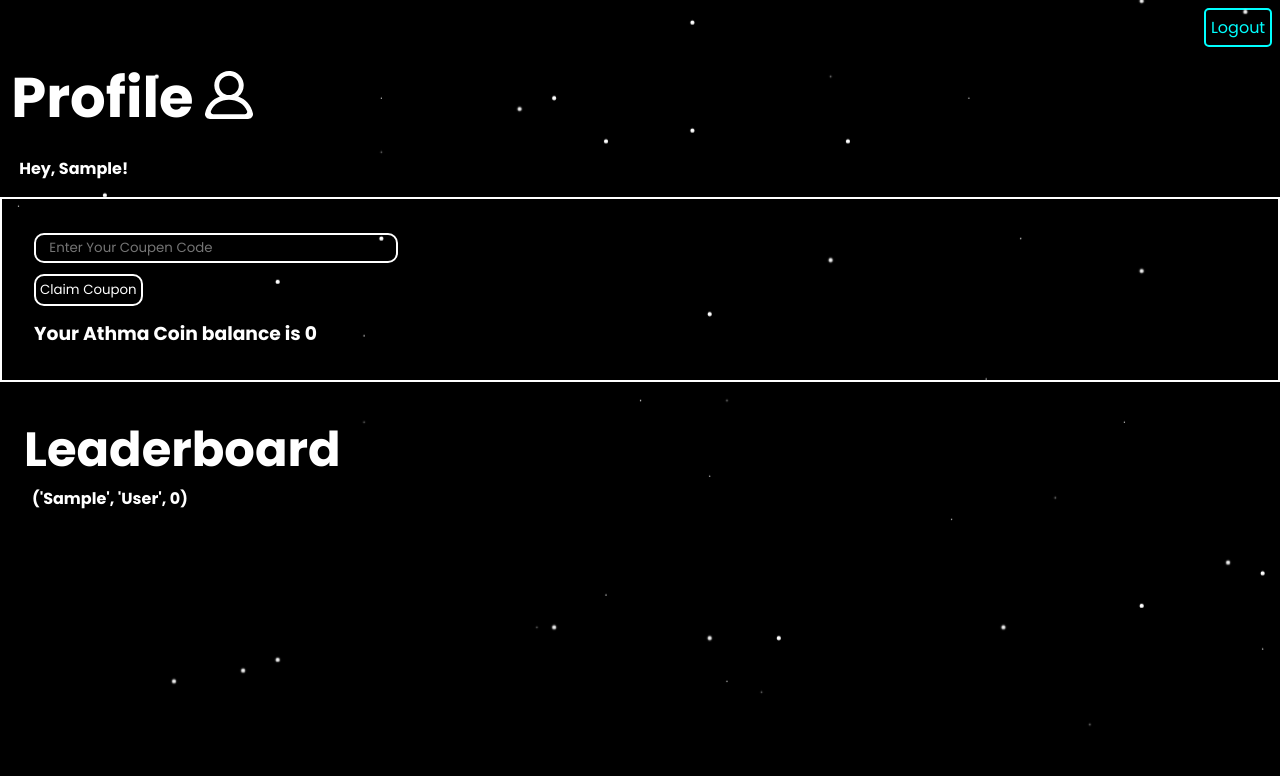
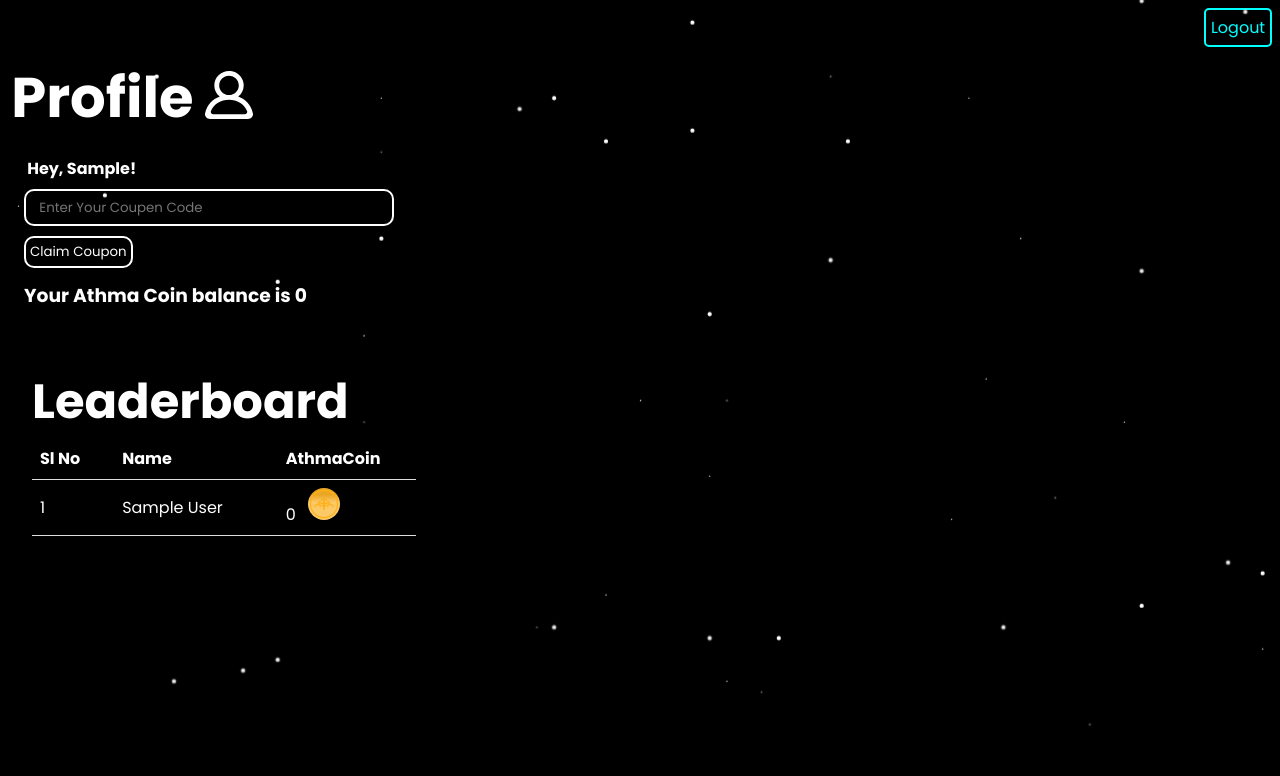
Before and after one commit to Sree077/AthmaCoin, a Django app: page /profile/ in a window 1280 px wide. Shown: the top 776 px of the page. Run offline with Django 5.2, Linux system fonts and the light colour scheme; the visitor is signed in with stand-in values (Sample User, id 1); data comes from the database, SQL or seed files in the repository; parts of the project's set-up code (start-up, migrations or seed data) failed here and were passed over.

Commit message:
leaderboard

```diff
--- a/accounts/views.py
+++ b/accounts/views.py
@@ -52,7 +52,7 @@ def logout(request):
 
 @login_required
 def profile(request):
-    leaderboard = CustomUser.objects.order_by('-AthmaCoin').values_list('first_name', 'last_name', 'AthmaCoin')
+    leaderboard = CustomUser.objects.order_by('-AthmaCoin').values('first_name', 'last_name', 'AthmaCoin')
     return render(request,"home.html",{"leaderboard": leaderboard})
 
 
--- a/static/profile.css
+++ b/static/profile.css
@@ -9,6 +9,7 @@
 font-family: "Poppins";
 color: #fff;
 }
+
 
 .profile-a{
 display: flex;
@@ -30,7 +31,7 @@ padding-left: 0.2em;
 h2{
     font-size: 1em;
     padding-left: 0.2em;
-    margin: 1em;
+    margin: 1em 0 -1em 1.5em;
 }
 .profile{
     display: flex;
@@ -46,17 +47,17 @@ h2{
 .coupon-box{
     display: flex;
     flex-direction: column;
-    border: 2px solid #fff;
-    padding: 2em;
+
+    padding: 1.5em;
    width: 100%;
-z-index: -1;
+
 }
 .coupon-box form{
     line-height: 2em;
 
 }
 .coupon-box form input{
-    line-height: 2em;
+    line-height: 2.5em;
     width: 20%;
     padding-left: 1em;
     background:none;
@@ -75,19 +76,43 @@ z-index: -1;
 
 }
 .leaderboard{
+    margin-left: 2em;
     margin-top: 2em;
-    width: 50%;
+    width: 30%;
 }
 .leaderboard h4{
     font-size: 3em;
-    padding-left: 0.5em;
+    padding-left: 0em;
 }
 .leaderboard h5{
     font-size: 1em;
     padding-left: 2em;
-
+    margin-top: 1em;
+border: 2px solid #fff;
+border-radius: 5px;
+padding: 0.3em;
+}
+table {
+    width: 100%; /* Ensures the table spans the entire width of its container */
+    border-collapse: collapse; /* Optional: removes space between borders */
 }
 
+th, td {
+    padding: 8px; /* Adds padding around the text in each cell */
+    text-align: left; /* Aligns text to the left */
+    border-bottom: 1px solid #ddd; /* Optional: adds a light border under each row */
+}
+
+th:nth-child(2), td:nth-child(2) {
+    padding-left: 20px; /* Adds more space to the left of content in the second column */
+    padding-right: 20px; /* Adds more space to the right of content in the second column */
+}
+
+table img{
+    width: 3em;
+    height: 2em;
+    padding-left: 0.5em;
+}
 .main {
     position: fixed;
     top: 50%;
@@ -117,6 +142,7 @@ z-index: -1;
 
     .coupon-box form input{
 width: 100%;
+
     }
 
 
--- a/static/register.css
+++ b/static/register.css
@@ -10,9 +10,11 @@
    box-sizing: border-box;
 font-family: "Poppins";
 }
-.message{
+.message-color ul li{
     color: #fff;
+    text-align: center;
 }
+
 .login-h1{
     text-align: center;
     margin-bottom: 1.2em;
--- a/templates/home.html
+++ b/templates/home.html
@@ -10,7 +10,7 @@
 
 <div class="profile">
 <h1>Profile </h1>
-<img src="../static/profile-round.svg" alt="profile-svg" srcset="">
+<img src="{% static 'profile-round.svg' %}" alt="profile-svg" srcset="">
 </div>
 <h2>Hey, {{user.first_name}}!</h2>
 <div class="coupon-box">
@@ -23,8 +23,25 @@
 </div>
 <div class="leaderboard">
 <h4>Leaderboard</h4>
-{% for data in leaderboard %}
-   <h5>{{data}}</h5>
-{% endfor %}
+
+
+    <table>
+        <thead>
+            <tr>
+                <th>Sl No</th>
+                <th>Name</th>
+                <th>AthmaCoin </th>
+            </tr>
+        </thead>
+        <tbody>
+            {% for user in leaderboard %}
+            <tr>
+                <td>{{ forloop.counter }}</td>
+                <td class="name">{{ user.first_name }} {{ user.last_name }}</td>
+                <td class="coin">{{ user.AthmaCoin }}<img src="{% static 'AthmaCoin.svg' %}" alt="coin">  </td>
+            </tr>
+            {% endfor %}
+        </tbody>
+    </table>
 </div>
 {% endblock %}
--- a/templates/login.html
+++ b/templates/login.html
@@ -4,7 +4,7 @@
 
 <link rel="stylesheet" href="{% static 'login.css' %}">
 <div class="header-main">
-    <img src="../static/nav logo 1.svg" alt="logo" srcset="">
+    <img src="{% static 'nav logo 1.svg' %}" alt="logo" srcset="">
 </div>
 <div class="main"></div>
 <div class="login-h1">
```
Also changed, not shown: templates/register.html (+11 -2 lines), static/AthmaCoin.svg (added).
